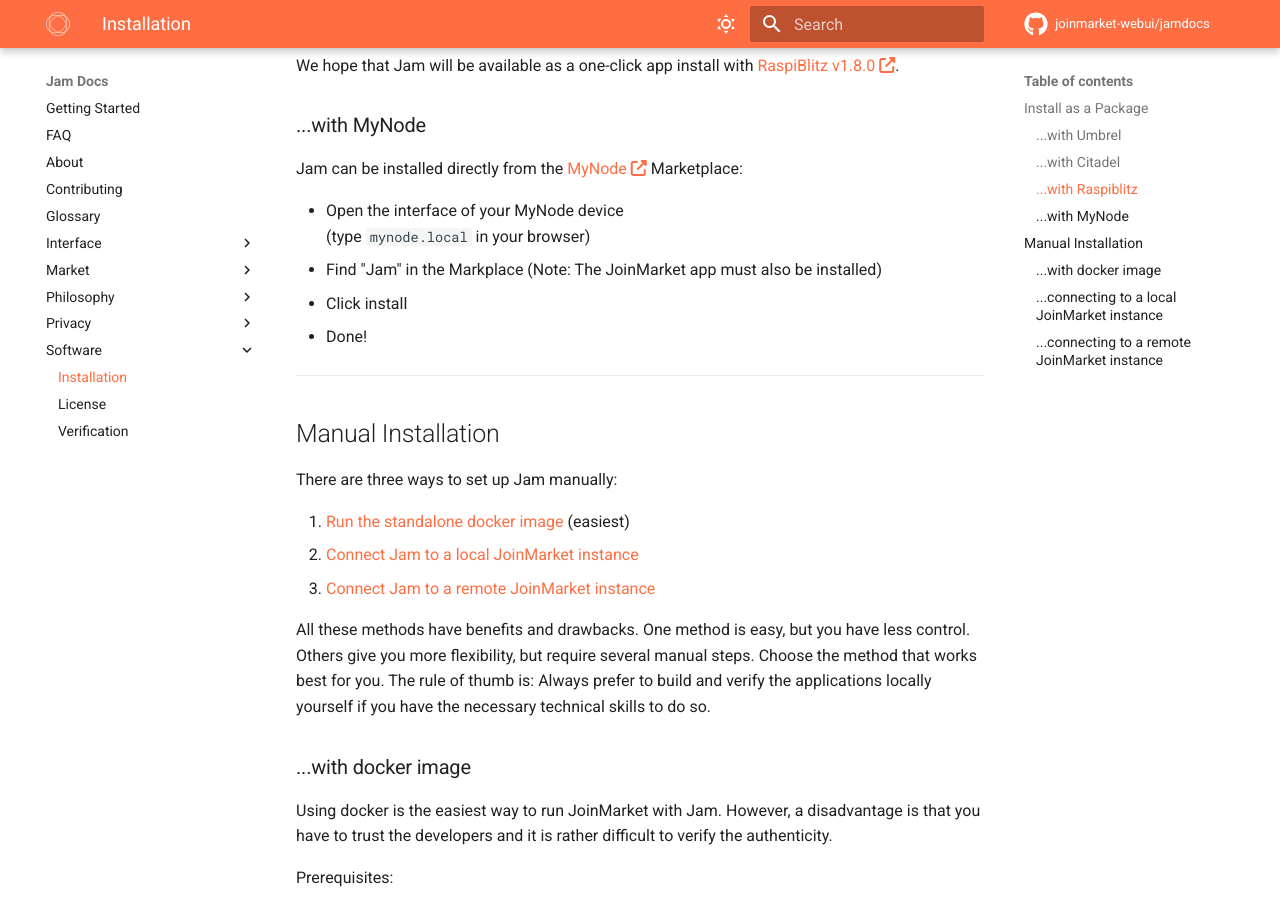
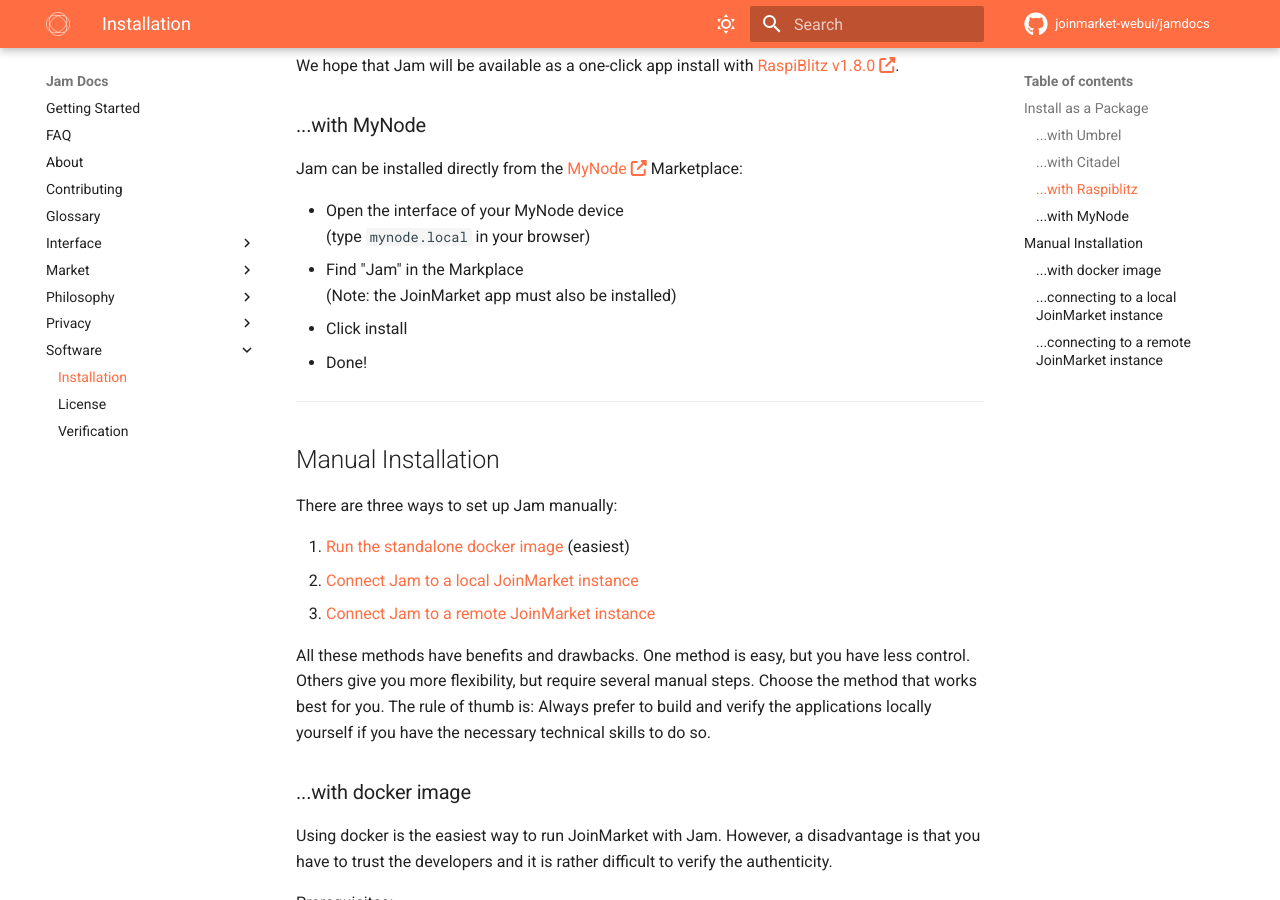
Before and after one commit to joinmarket-webui/jamdocs, an MkDocs documentation site: the page built from docs/software/installation.md, in a window 1280 px wide and 900 px high, scrolled down 1614 px. Built offline with MkDocs 1.6.1 and Material for MkDocs 9.7.7, drawn with Linux system fonts in a browser that asks for light colours; nearby versions of some CDN libraries; comment, search, counter and statistics services are not loaded.

Commit message:
Apply suggestions from code review

```diff
--- a/docs/software/installation.md
+++ b/docs/software/installation.md
@@ -70,8 +70,8 @@
 
 Jam can be installed directly from the [MyNode](https://mynodebtc.com/) Marketplace:
 
-- Open the interface of your MyNode device <br/> (type `mynode.local` in your browser)
-- Find "Jam" in the Markplace (Note: The JoinMarket app must also be installed)
+- Open the interface of your MyNode device <br/>(type `mynode.local` in your browser)
+- Find "Jam" in the Markplace <br/>(Note: the JoinMarket app must also be installed)
 - Click install
 - Done!
 
```
